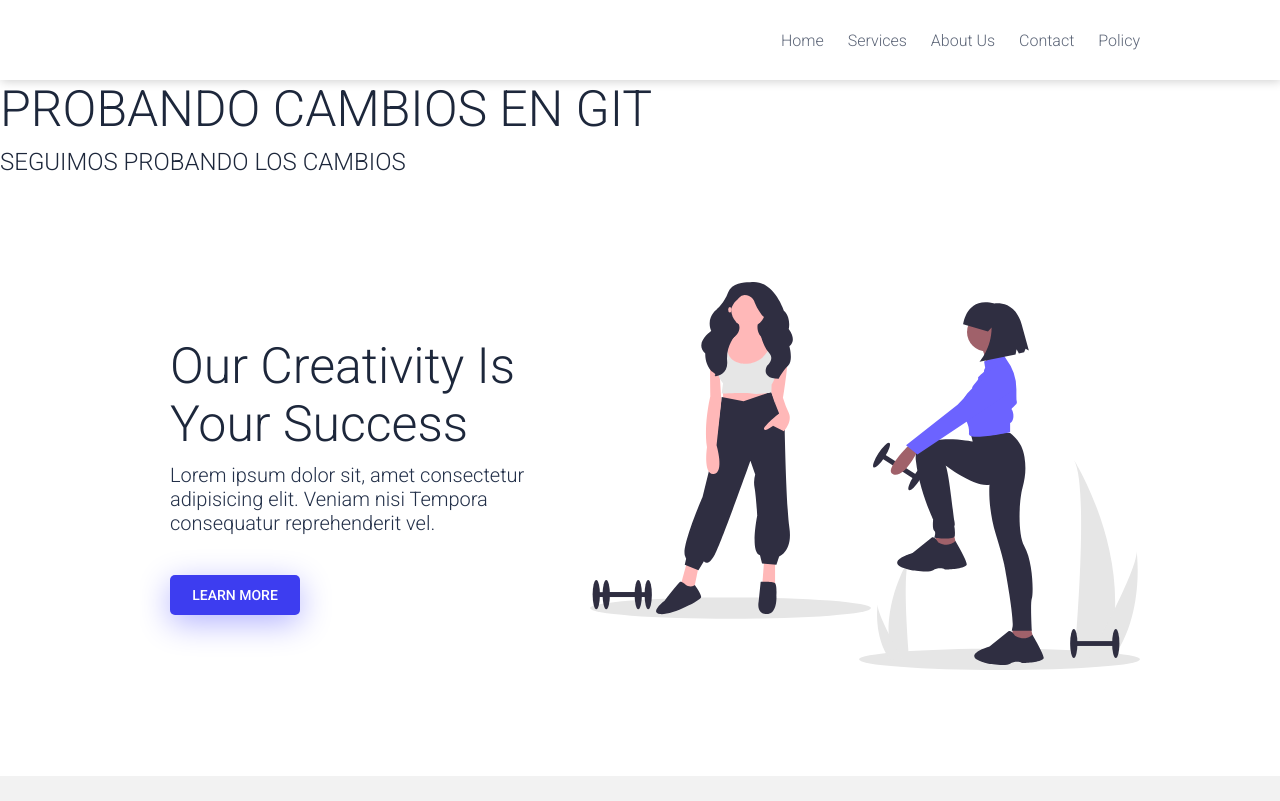
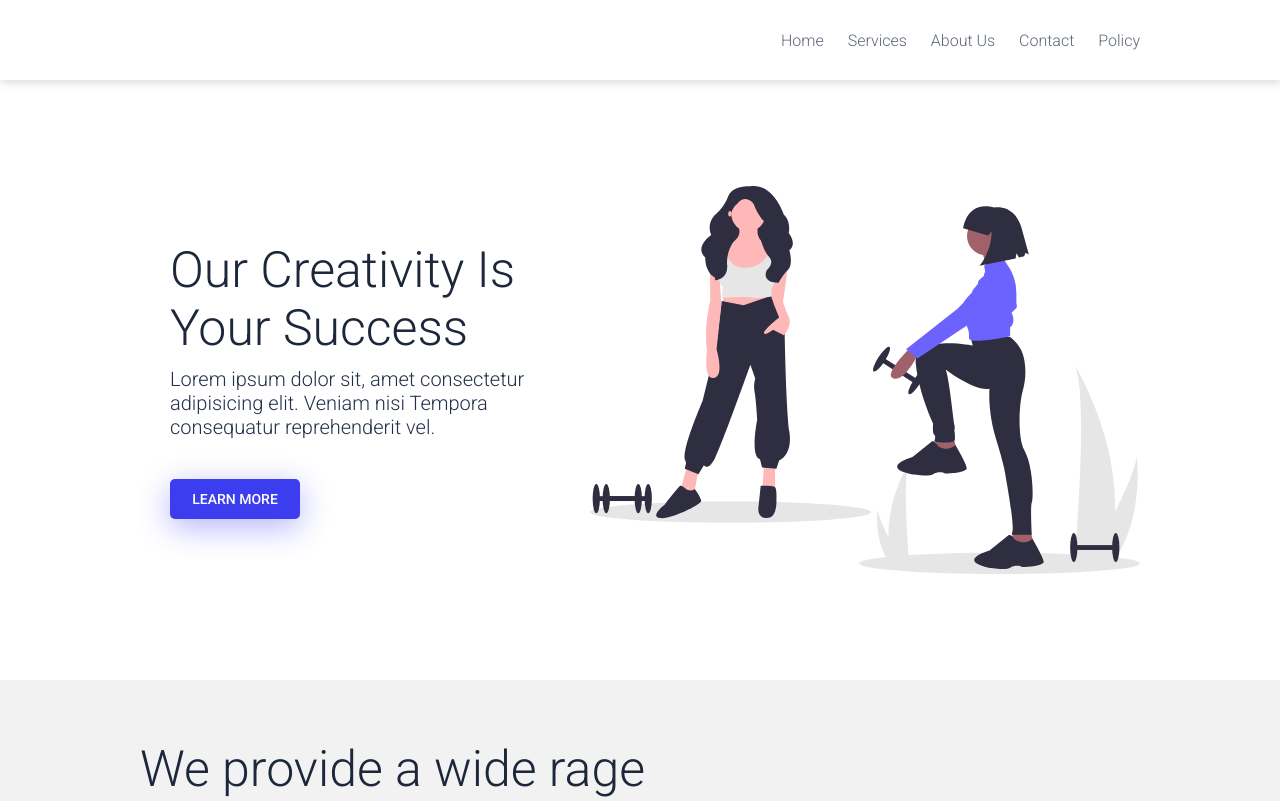
Before and after one commit to aleji94/WorkOutWebSite, a plain HTML site: page dist/index.html in a window 1280 px wide. Shown: the top 801 px of the page. Drawn offline with Linux system fonts and the light colour scheme; files that its build step writes are made by us from their sources; files whose address does not match are found by name.

Commit message:
Se borraron los cambios de pruebas

```diff
--- a/dist/index.html
+++ b/dist/index.html
@@ -29,10 +29,7 @@
             </section>
         </nav>
 
-        <div>
-            <h1>PROBANDO CAMBIOS EN GIT</h1>
-            <h2>SEGUIMOS PROBANDO LOS CAMBIOS</h2>
-        </div>
+
 
         <div class="contenedor">
             <section class="contenido-header">
@@ -168,7 +165,7 @@
             </div>
         </div>
 
-        <p>ESTE TEXTO LO PUSE EN LA RAMA FOOTER</p>
+
     </footer>
 
 
```
Also changed, not shown: index.html (+2 -5 lines).
